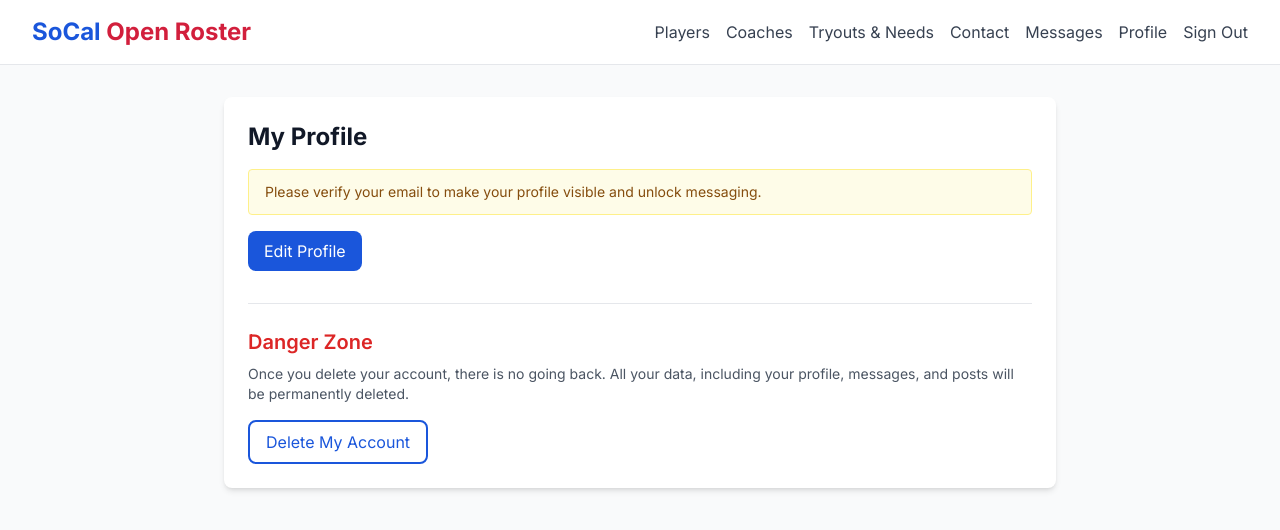
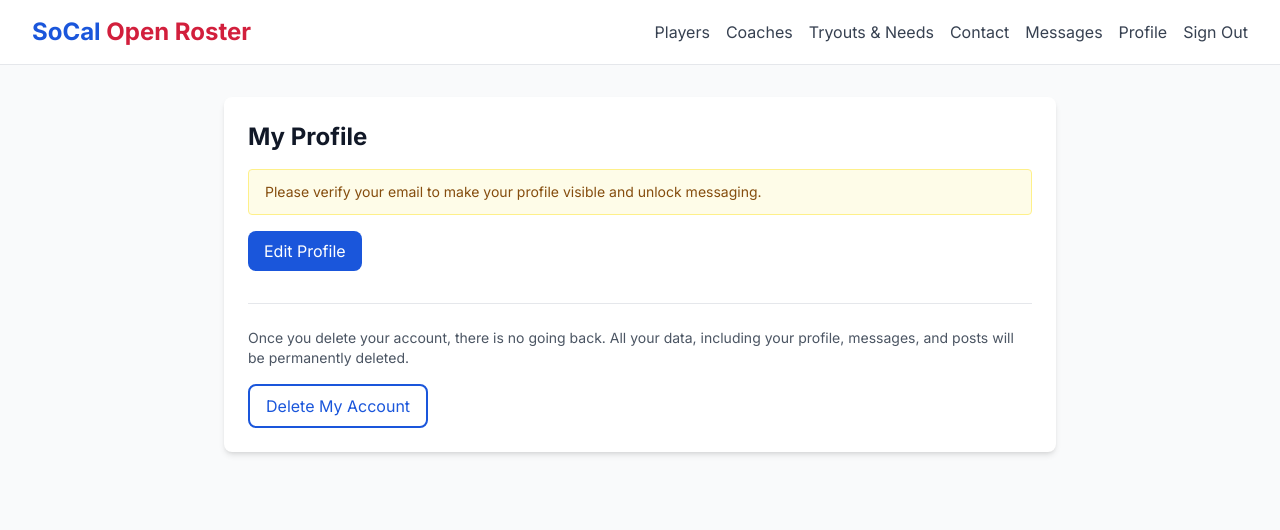
Before and after one commit to kamranyash/Soccer-Communication, a Next.js app: page /profile in a window 1280 px wide. Shown: the top 530 px of the page. Built offline with nearby package versions, Linux system fonts and the light colour scheme; no server answers; the database is empty; sample sign-in values are in the browser's storage.

Commit message:
update site

```diff
--- a/app/profile/page.tsx
+++ b/app/profile/page.tsx
@@ -244,7 +244,6 @@ export default function ProfilePage() {
 
             {/* Delete Account Section */}
             <div className="mt-8 pt-6 border-t border-gray-200">
-              <h2 className="text-lg sm:text-xl font-semibold text-red-600 mb-2">Danger Zone</h2>
               <p className="text-sm text-gray-600 mb-4">
                 Once you delete your account, there is no going back. All your data, including your profile, messages, and posts will be permanently deleted.
               </p>
--- a/package.json
+++ b/package.json
@@ -23,7 +23,8 @@
     "@radix-ui/react-select": "^2.1.1",
     "@radix-ui/react-toast": "^1.2.1",
     "bcryptjs": "^2.4.3",
-    "next": "14.2.13",
+    "cloudinary": "^2.2.0",
+    "next": "^14.2.35",
     "next-auth": "^4.24.7",
     "pusher": "^5.2.0",
     "pusher-js": "^8.4.0-rc2",
@@ -31,7 +32,6 @@
     "react-dom": "^18.3.1",
     "react-hook-form": "^7.53.1",
     "resend": "^3.3.0",
-    "cloudinary": "^2.2.0",
     "swr": "^2.2.0",
     "zod": "^3.23.8"
   },
@@ -42,7 +42,7 @@
     "@types/react-dom": "^18.3.0",
     "autoprefixer": "^10.4.20",
     "eslint": "^8.57.1",
-    "eslint-config-next": "14.2.13",
+    "eslint-config-next": "^16.1.6",
     "postcss": "^8.4.47",
     "prisma": "^5.22.0",
     "tailwindcss": "^3.4.14",
```
Also changed, not shown: 1 other file (tests, documents, lock files or other folders).
